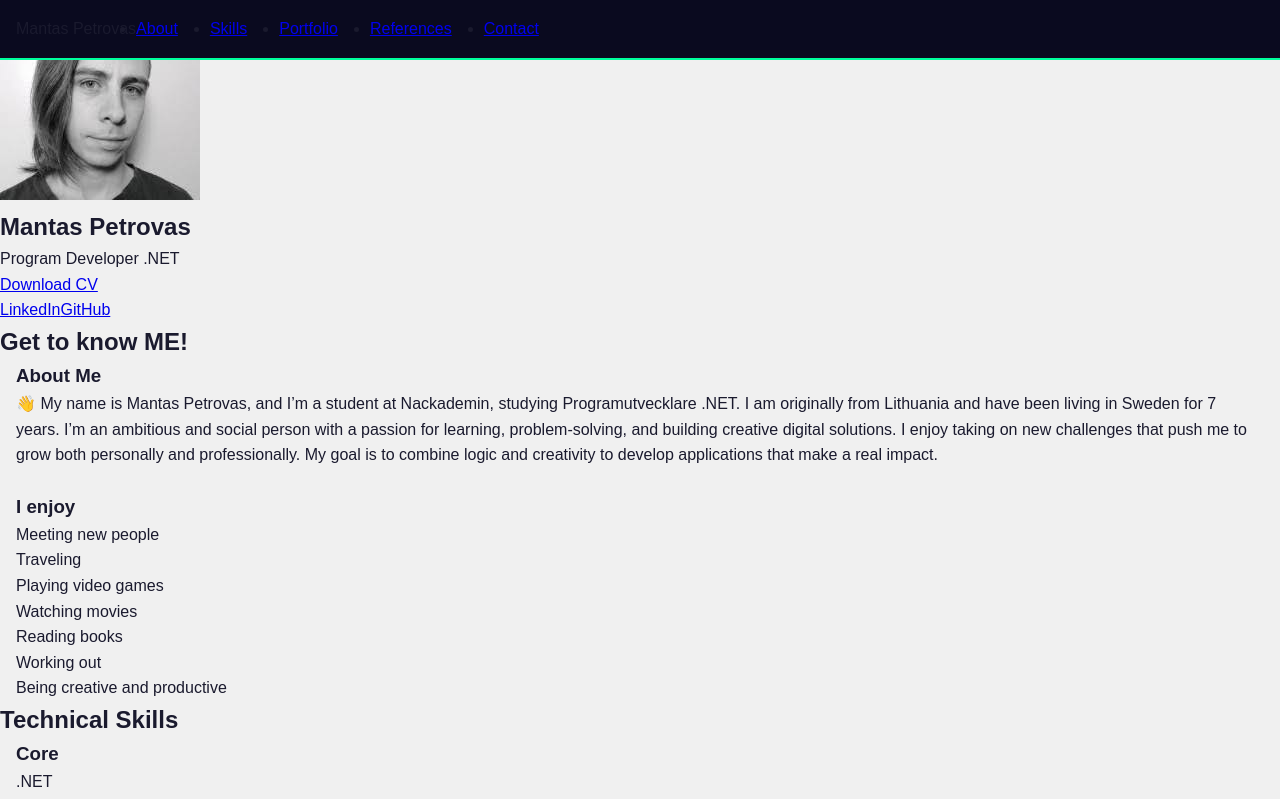
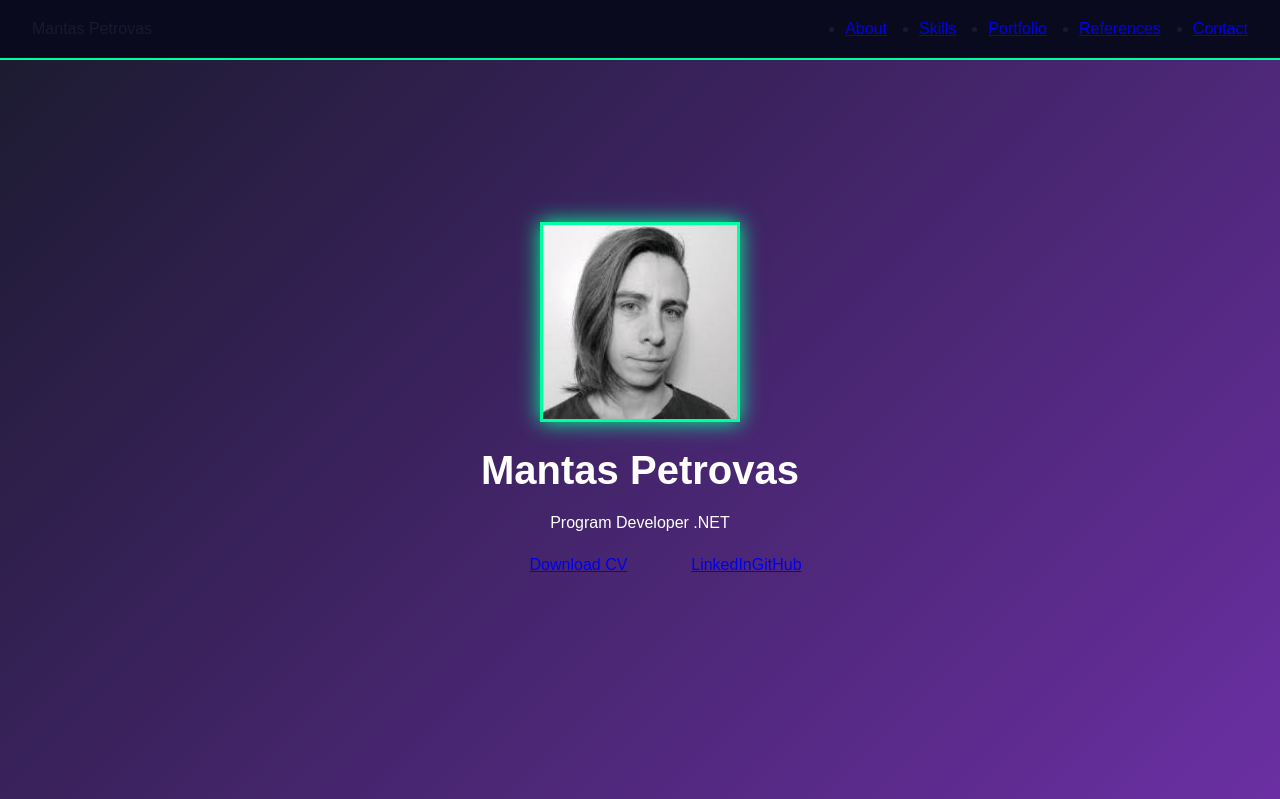
Before and after one commit to MantasTek/Portfolio, a React (Vite) app: page / in a window 1280 px wide. Shown: the top 799 px of the page. Built offline with nearby package versions, Linux system fonts and the light colour scheme.

Commit message:
Updated portfolio content

```diff
--- a/src/components/Footer.jsx
+++ b/src/components/Footer.jsx
@@ -12,7 +12,7 @@ const Footer = () => {
                     <a href="https://github.com/MantasTek" target="_blank" rel="noopener noreferrer">GitHub</a>
                 </div>
                 <div className="footer-copyright">
-                    <p>&copy; 2024 Designed by mTek. All rights reserved.</p>
+                    <p>&copy; 2026 Designed by mTek. All rights reserved.</p>
                 </div>
             </div>
         </footer>
--- a/src/components/Hero.jsx
+++ b/src/components/Hero.jsx
@@ -1,14 +1,16 @@
 import React from 'react';
 
 const Hero = () => {
+    const baseUrl = import.meta.env.BASE_URL;
+
     return (
         <section className="hero">
             <div className="hero-content">
-                <img src="/images/myphoto.jpg" alt="Mantas Petrovas portrait" className="portrait" />
+                <img src={`${baseUrl}images/myphoto.jpg`} alt="Mantas Petrovas portrait" className="portrait" />
                 <h1>Mantas Petrovas</h1>
                 <p className="tagline">Program Developer .NET</p>
                 <div className="hero-buttons">
-                <a href="./CV_Mantas.pdf" download className="cv-button">
+                <a href={`${baseUrl}Mantas_Petrovas_CV.pdf`} download className="cv-button">
                     Download CV
                 </a>
                     <div className="social-links">
--- a/src/components/Portfolio.jsx
+++ b/src/components/Portfolio.jsx
@@ -1,13 +1,15 @@
 import React from 'react'
 
 function Portfolio() {
+    const baseUrl = import.meta.env.BASE_URL;
+
     return (
         <section id="portfolio" className="portfolio">
             <h2>My Projects</h2>
             <div className="portfolio-grid">
                 <div className="project-card">
                     <div className="project-image">
-                        <img src="/images/project-placeholder.jpg" alt="Project 1" />
+                        <img src={`${baseUrl}images/project-placeholder.jpg`} alt="Project 1" />
                     </div>
                     <div className="project-info">
                         <h3>Portfolio Website</h3>
@@ -27,7 +29,7 @@ function Portfolio() {
 
                 <div className="project-card">
                     <div className="project-image">
-                        <img src="/images/project-placeholder.jpg" alt="Project 2" />
+                        <img src={`${baseUrl}images/project-placeholder.jpg`} alt="Project 2" />
                     </div>
                     <div className="project-info">
                         <h3>BowlingHallManagement</h3>
@@ -47,7 +49,7 @@ function Portfolio() {
 
                 <div className="project-card">
                     <div className="project-image">
-                        <img src="/images/project-placeholder.jpg" alt="CryptoChatApp" />
+                        <img src={`${baseUrl}images/project-placeholder.jpg`} alt="CryptoChatApp" />
                     </div>
                     <div className="project-info">
                         <h3>CryptoChatApp</h3>
@@ -67,7 +69,7 @@ function Portfolio() {
 
                 <div className="project-card">
                     <div className="project-image">
-                        <img src="/images/project-placeholder.jpg" alt="IPScanner" />
+                        <img src={`${baseUrl}images/project-placeholder.jpg`} alt="IPScanner" />
                     </div>
                     <div className="project-info">
                         <h3>IPScanner</h3>
--- a/src/styles/main.css
+++ b/src/styles/main.css
@@ -74,6 +74,8 @@ body {
     left: 0;
     z-index: 1000;
     display: flex;
+}
+
 .hero {
     background: linear-gradient(135deg, var(--primary-dark) 0%, var(--primary-purple) 100%);
     color: var(--text-light);
```
Also changed, not shown: 2 other files (tests, documents, lock files or other folders).
